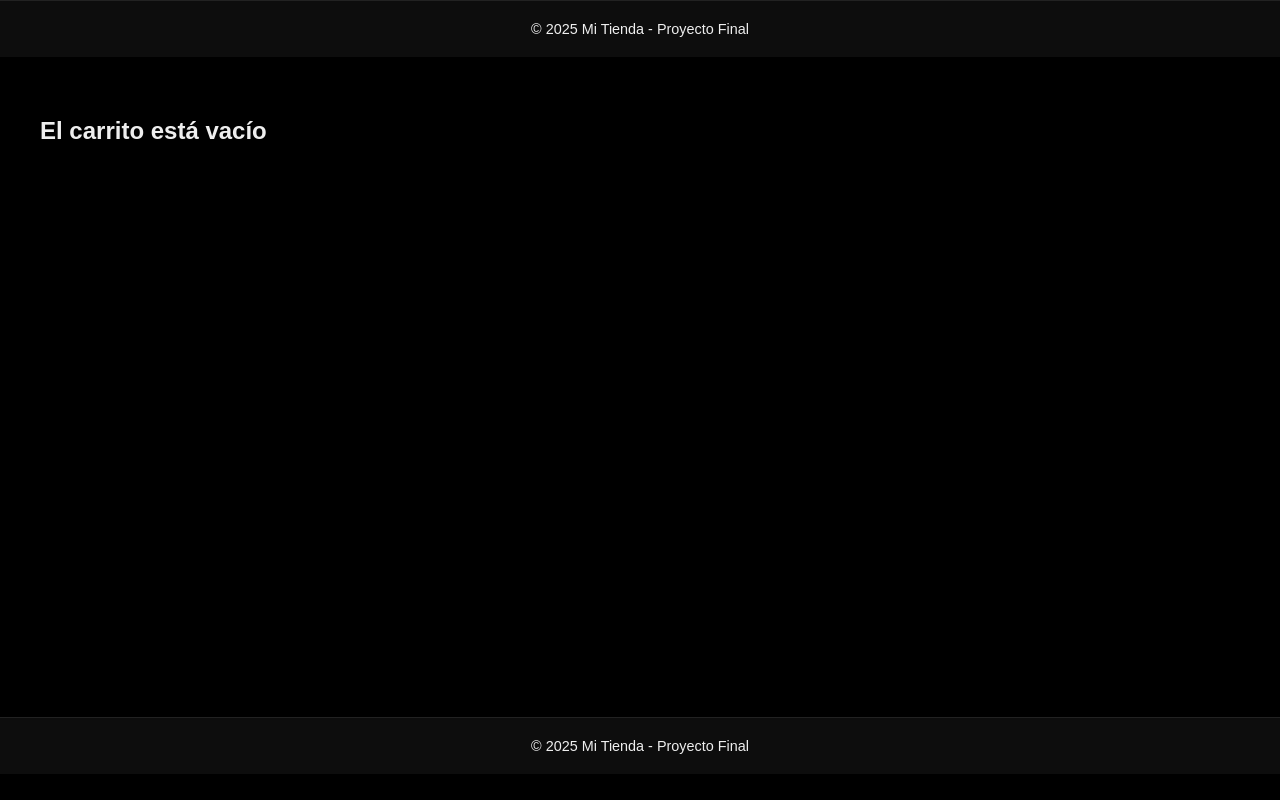
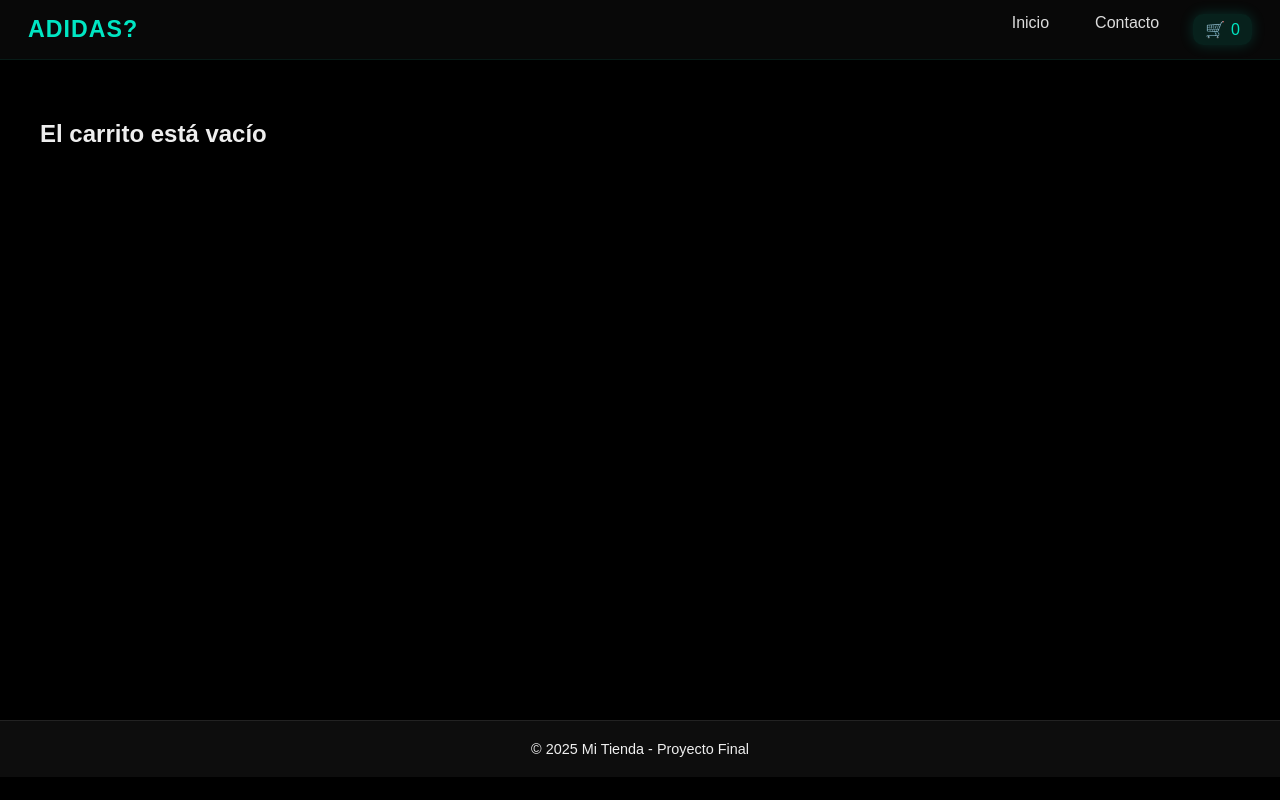
Before and after one commit to Juani-Alvares/Proyect-React-CoderHouse, a React (Vite) app: page /cart in a window 1280 px wide. Built offline with nearby package versions, Linux system fonts and the light colour scheme.

Commit message:
limpieza y orden de codigo

```diff
--- a/src/App.jsx
+++ b/src/App.jsx
@@ -3,7 +3,7 @@ import { BrowserRouter, Routes, Route } from "react-router-dom";
 import Navbar from "./components/Navbar";
 import ItemListContainer from "./components/ItemListContainer";
 import ItemDetailContainer from "./components/ItemDetailContainer";
-import Cart from "./components/Cart";
+import Cart from "./components/cart";
 import Footer from "./components/Footer";
 import Contacto from "./components/Contacto";
 import { CartProvider } from "./context/CartContext";
--- a/src/components/ItemListContainer.jsx
+++ b/src/components/ItemListContainer.jsx
@@ -1,6 +1,6 @@
 import React, { useEffect, useState } from "react";
 import { useParams, useNavigate } from "react-router-dom";
-import ItemCard from "./ItemCard";
+import ItemCard from "./itemcard";
 import "../styles/itemlistcontainer.css";
 
 import { collection, getDocs, query, where } from "firebase/firestore";
--- a/src/components/Navbar.jsx
+++ b/src/components/Navbar.jsx
@@ -1,10 +1,53 @@
 import React from "react";
-import "../styles/footer.css";
+import { NavLink } from "react-router-dom";
+import "../styles/navbar.css";
+import CartWidget from "./CartWidget";
 
-export default function Footer() {
-  return (
-    <footer style={{ padding: 20, textAlign: "center", color: "var(--muted)" }}>
-      © {new Date().getFullYear()} Mi Tienda - Proyecto Final
-    </footer>
-  );
+function Navbar() {
+return ( <nav className="navbar">
+
+
+  <div className="nav-left">
+    <h1 className="logo">Adidas?</h1>
+  </div>
+
+  <ul className="nav-links">
+
+    <li>
+      <NavLink
+        to="/"
+        className={({ isActive }) => (isActive ? "active" : "")}
+      >
+        Inicio
+      </NavLink>
+    </li>
+
+    <li>
+      <NavLink
+        to="/contacto"
+        className={({ isActive }) => (isActive ? "active" : "")}
+      >
+        Contacto
+      </NavLink>
+    </li>
+
+    <li>
+      <NavLink
+        to="/cart"
+        className={({ isActive }) =>
+          isActive
+          ? "active cart-link"
+          : "cart-link"
+        }
+      >
+        <CartWidget />
+      </NavLink>
+    </li>
+
+  </ul>
+
+</nav>
+);
 }
+
+export default Navbar;
--- a/src/components/cart.jsx
+++ b/src/components/cart.jsx
@@ -21,16 +21,16 @@ export default function Cart() {
           </div>
 
           <div className="qty-controls">
-            <button
-              onClick={() =>
-                updateQuantity(item.id, Math.max(1, (item.quantity || 1) - 1))
-              }
-            >
-              -
+
+            <button onClick={() => updateQuantity(item.id, Math.max(1, item.quantity - 1))}>
+            -
             </button>
+
             <span>{item.quantity || 1}</span>
+
             <button onClick={() => updateQuantity(item.id, (item.quantity || 1) + 1)}>
               +
+
             </button>
           </div>
 
--- a/src/components/itemcard.jsx
+++ b/src/components/itemcard.jsx
@@ -25,6 +25,7 @@ export default function ItemCard({ item }) {
       <Link to={`/detalle/${item.id}`}>
         <button className="btn-primary">Ver detalle</button>
       </Link>
+
     </div>
   );
 }
--- a/src/styles/navbar.css
+++ b/src/styles/navbar.css
@@ -1,41 +1,63 @@
-.navbar{
-  display:flex;
-  justify-content:space-between;
-  align-items:center;
-  padding:12px 20px;
-  background:#0b0b0b;
-  border-bottom:1px solid rgba(0,255,204,0.06);
+.navbar {
+width: 100%;
+display: flex;
+justify-content: space-between;
+align-items: center;
+padding: 14px 28px;
+background: rgba(10, 10, 10, 0.85);
+backdrop-filter: blur(6px);
+border-bottom: 1px solid rgba(0,255,204,0.08);
+box-shadow: 0 4px 10px rgba(0,0,0,0.35);
 }
-.logo{
-  color:#00e6c3;
-  font-weight:800;
-  margin:0;
+
+.logo {
+color: #00e6c3;
+font-weight: 800;
+font-size: 1.45rem;
+letter-spacing: 1px;
+margin: 0;
+text-transform: uppercase;
+transition: 0.25s ease;
 }
-.nav-links{
-  list-style:none;
-  display:flex;
-  gap:18px;
-  align-items:center;
-  margin:0;
-  padding:0;
+
+.logo:hover {
+color: #00fff2;
+text-shadow: 0 0 12px rgba(0,255,242,0.25);
+cursor: pointer;
 }
-.nav-links a{
-  color:#ddd;
-  text-decoration:none;
-  padding:6px 10px;
-  border-radius:8px;
+
+.nav-links {
+list-style: none;
+display: flex;
+gap: 22px;
+margin: 0;
+padding: 0;
 }
-.nav-links a:hover{
-  color: #00fff2;
-  box-shadow: 0 0 10px rgba(0,230,195,0.12);
+
+.nav-links a {
+color: #dcdcdc;
+text-decoration: none;
+font-weight: 500;
+padding: 6px 12px;
+border-radius: 10px;
+transition: 0.22s ease-in-out;
 }
-.active{
-  color: #ddd;
-  box-shadow: 0 0 12px rgba(0,230,195,0.14);
+
+.nav-links a:hover {
+color: #00fff2;
+background: rgba(0,255,204,0.08);
+box-shadow: 0 0 10px rgba(0,255,242,0.16);
 }
-.cart-link{
-  display:flex;
-  align-items:center;
-  gap:6px;
-  font-weight:700;
+
+.active {
+color: #00e6c3 !important;
+background: rgba(0,255,204,0.10);
+box-shadow: 0 0 14px rgba(0,230,195,0.18);
 }
+
+.cart-link {
+display: flex;
+align-items: center;
+gap: 6px;
+font-weight: 600;
+}
```
